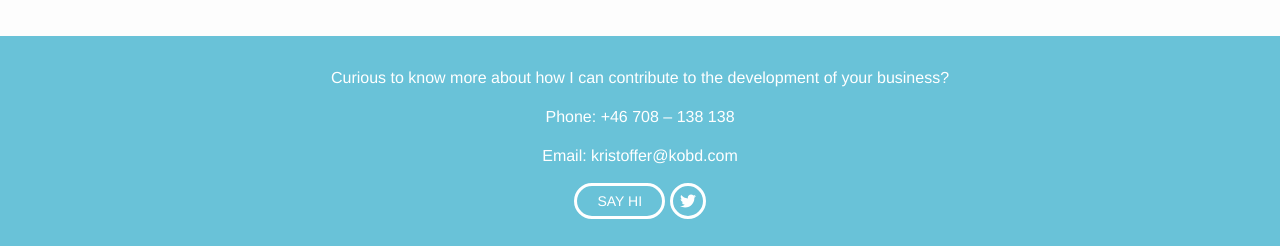
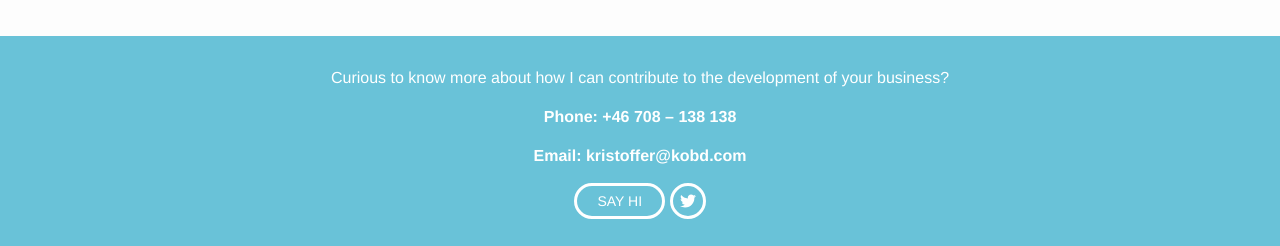
Before and after one commit to thomaswaern/krol, a Jekyll site: the page built from index.md, in a window 1280 px wide and 1400 px high, scrolled down 500 px. Shown: the part 1151-1397 px from the top of the window. Built offline with Jekyll 4.4.1, drawn with Linux system fonts in a browser that asks for light colours.

Commit message:
Content edit1

```diff
--- a/_config.yml
+++ b/_config.yml
@@ -3,7 +3,7 @@
 email: kristoffer@kobd.com
 description: > # this means to ignore newlines until "baseurl:"
   Lorem ipsum dolor sit amet, consectetur adipisicing elit. Illum id quas inventore ducimus doloremque, natus sequi necessitatibus nulla in. Fugiat nihil est ipsam! Eum, ipsum, nihil. Veritatis, labore, repellendus.
-baseurl: "/krol/" # the subpath of your site, e.g. /blog/
+baseurl: "/krol" # the subpath of your site, e.g. /blog/
 url: "http://KOBD.com" # the base hostname & protocol for your site
 twitter_username: kr_ol
 
--- a/_includes/footer.html
+++ b/_includes/footer.html
@@ -5,8 +5,8 @@
 
     <p>Curious to know more about how I can contribute to the development of your business?</p>
 
-    <p>Phone: +46 708 – 138 138</p>
-    <p>Email: kristoffer@kobd.com</p>
+    <p class="phone">Phone: +46 708 – 138 138</p>
+    <p class="email">Email: kristoffer@kobd.com</p>
 
 
     <a class="button" href="mailto:hey@kobd.se?subject=Hi Kristoffer!">Say hi</a>
--- a/_sass/_layout.scss
+++ b/_sass/_layout.scss
@@ -136,6 +136,10 @@
     color:white;
     font-size:0.8em;
 
+    .email, .phone{
+        font-weight:bold;
+    }
+
 }
 
 .footer-heading {
```
